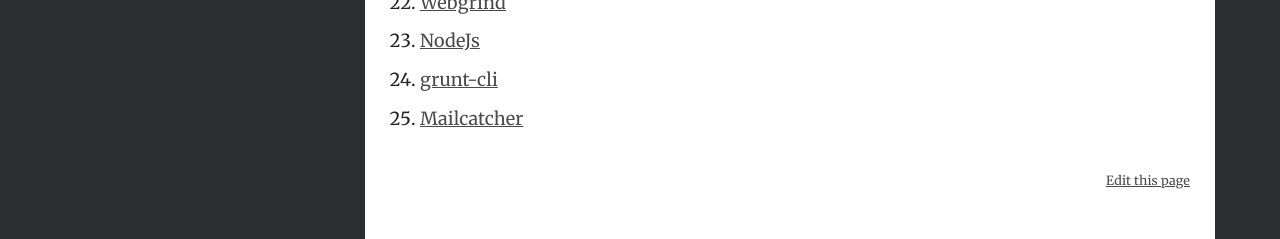
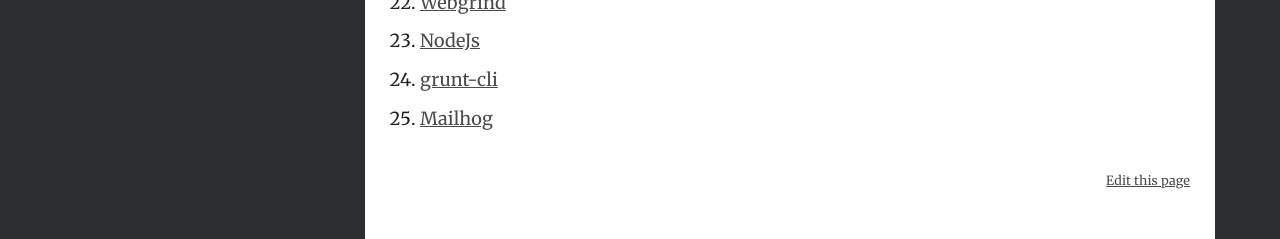
Before and after one commit to Varying-Vagrant-Vagrants/varyingvagrantvagrants.org, a Jekyll site: the page built from docs/en-US/what-is-vvv.md, in a window 1280 px wide. Shown: the part 1521-1760 px from the top of the page. Built offline with Jekyll 4.4.1, drawn with Linux system fonts in a browser that asks for light colours.

Commit message:
Update what-is-vvv.md
Replaced Mailcatcher with Mailhog in this list, since Mailhog is current utility for this purpose.

```diff
--- a/docs/en-US/what-is-vvv.md
+++ b/docs/en-US/what-is-vvv.md
@@ -42,4 +42,4 @@ A bunch of stuff!
 1. [Webgrind](https://github.com/jokkedk/webgrind)
 1. [NodeJs](https://nodejs.org/)
 1. [grunt-cli](https://gruntjs.com/)
-1. [Mailcatcher](http://mailcatcher.me/)
+1. [Mailhog](https://github.com/mailhog/MailHog)
```
